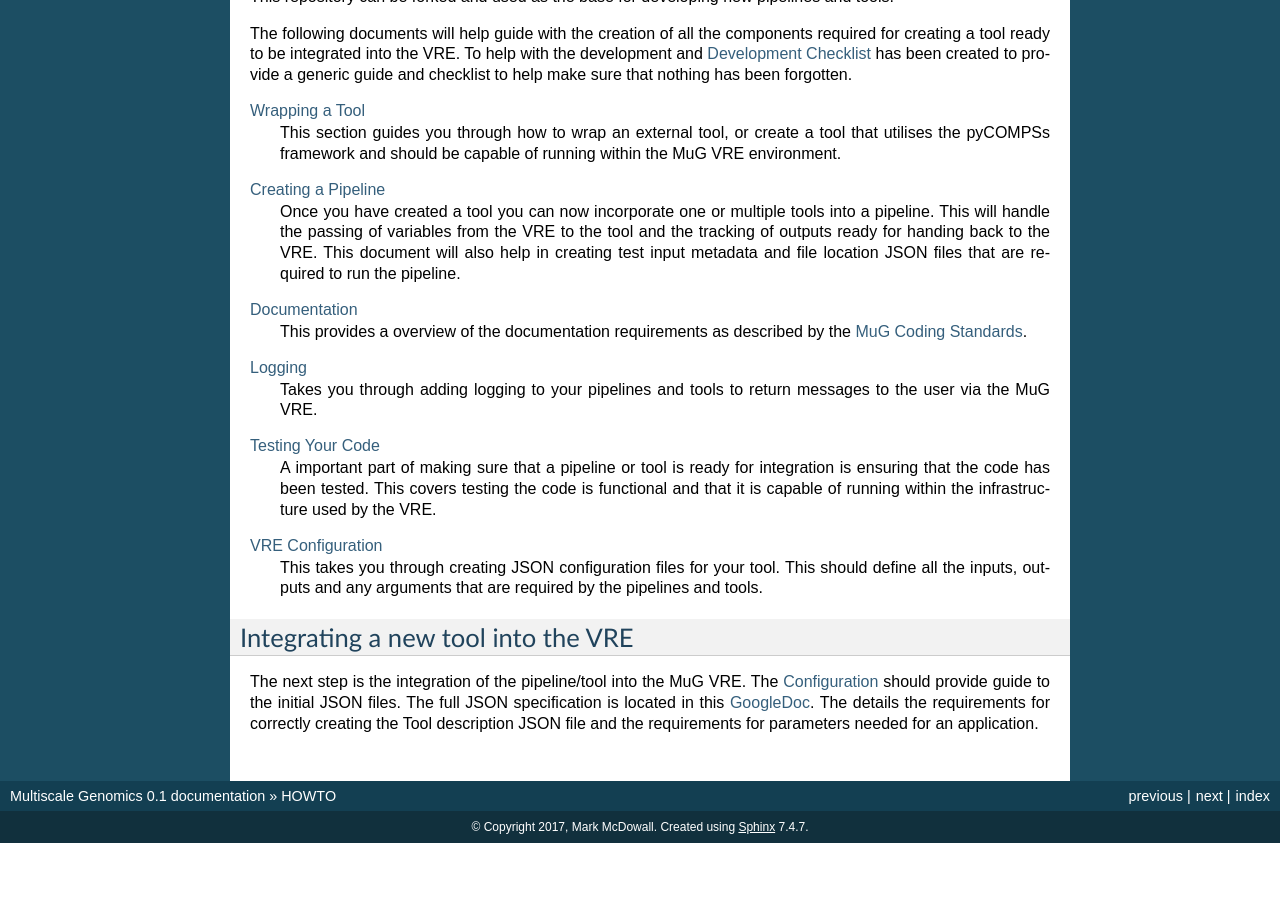
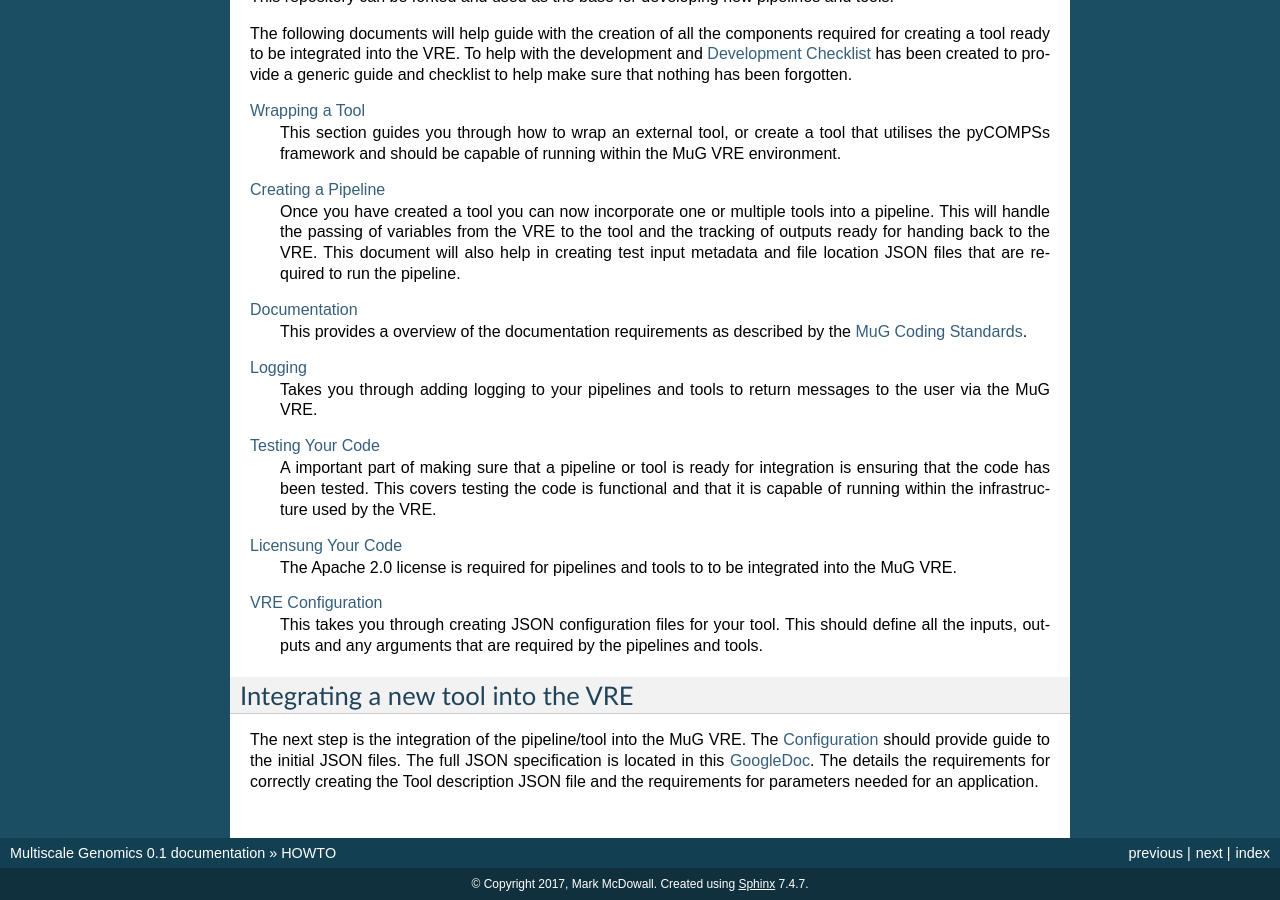
Before and after one commit to Multiscale-Genomics/mg-docs, a Sphinx documentation site: the page built from docs/howto/index.rst, in a window 1280 px wide and 900 px high, scrolled down 1251 px. Built offline with Sphinx 7.4.7, drawn with Linux system fonts in a browser that asks for light colours; before the commit the page ends 2094 px from its top, so only the background shows below that.

Commit message:
Moved the document about applying licenses into the HOWTO section

```diff
--- a/docs/licensing.rst
+++ b/docs/howto/howto_license.rst
@@ -13,8 +13,8 @@
    See the License for the specific language governing permissions and
    limitations under the License.
 
-Licensing
-=========
+HOWTO - Licensing
+=================
 
 All software developed as part of the VRE by the MuG consortium should be openly
 licensed using the Apache 2.0 software license. This should encompass the APIs,
--- a/docs/howto/index.rst
+++ b/docs/howto/index.rst
@@ -59,6 +59,9 @@ The following documents will help guide with the creation of all the components
 `Testing Your Code <howto_testing.html>`_
    A important part of making sure that a pipeline or tool is ready for integration is ensuring that the code has been tested. This covers testing the code is functional and that it is capable of running within the infrastructure used by the VRE.
 
+`Licensung Your Code <howto_license.html>`_
+   The Apache 2.0 license is required for pipelines and tools to to be integrated into the MuG VRE.
+
 `VRE Configuration <howto_config.html>`_
    This takes you through creating JSON configuration files for your tool. This should define all the inputs, outputs and any arguments that are required by the pipelines and tools.
 
--- a/docs/index.rst
+++ b/docs/index.rst
@@ -132,7 +132,6 @@ RESTful APIs
 
    howto/index
    coding_standards
-   licensing
    license
 
 
```
